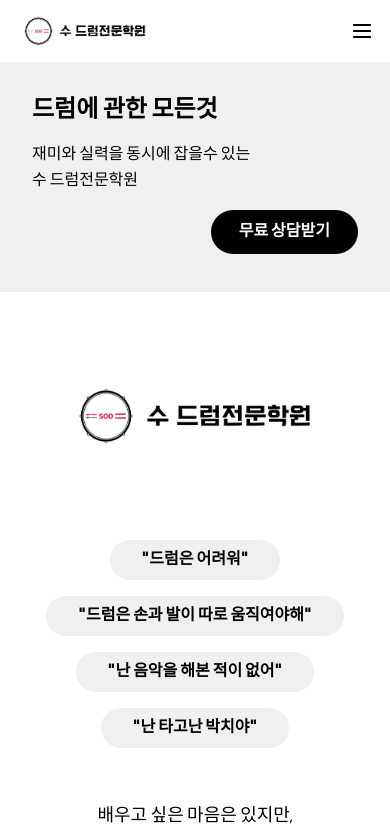
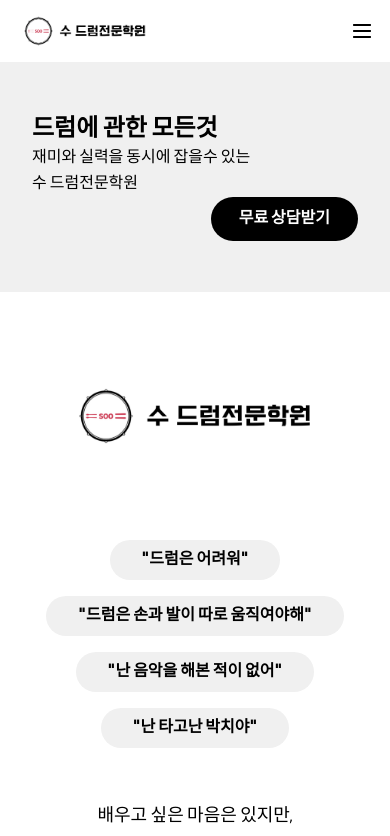
Before and after one commit to artinfokorea/soo-s-drum-village, a Next.js app: page / in a window 390 px wide. Shown: the top 836 px of the page. Built offline with nearby package versions, Linux system fonts and the light colour scheme; a web font is replaced by a local one.

Commit message:
Upt. main consulationInfo layout fixed

```diff
--- a/components/main/ConsultationInfo.tsx
+++ b/components/main/ConsultationInfo.tsx
@@ -6,9 +6,9 @@ import React from "react";
 
 const ConsultationInfo = () => {
   return (
-    <section className=" bg-whitesmoke h-[230px] md:h-[400px] py-8 md:py-[72px]">
-      <div className="max-w-screen-md mx-auto flex md:justify-between items-center">
-        <div className="flex flex-1 flex-col gap-4 md:gap-8 px-8">
+    <section className=" bg-whitesmoke h-[230px] md:h-[400px] py-8 md:py-0 flex">
+      <div className="max-w-screen-md mx-auto w-full flex items-center">
+        <div className="flex flex-1 flex-col md:gap-8 px-8">
           <h2 className="text-2xl md:text-4xl font-semibold">
             드럼에 관한 모든것
           </h2>
```
